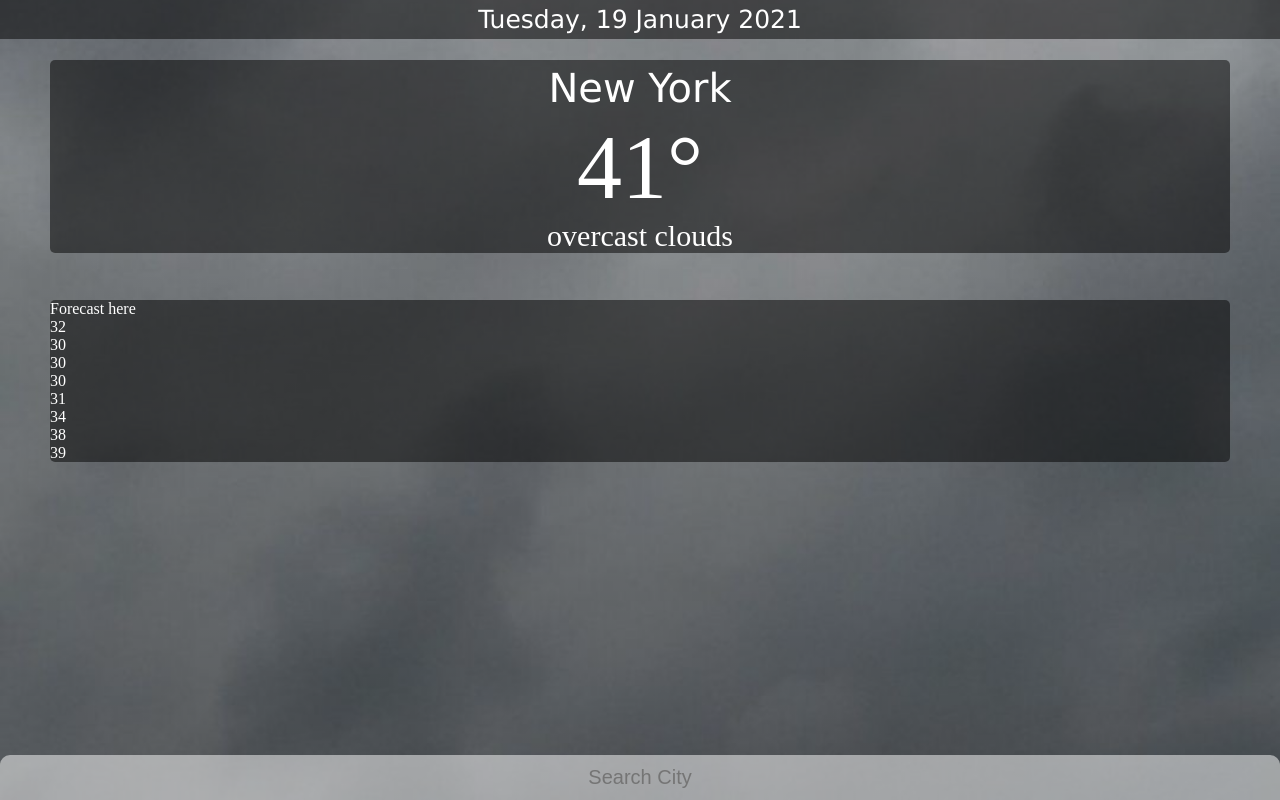
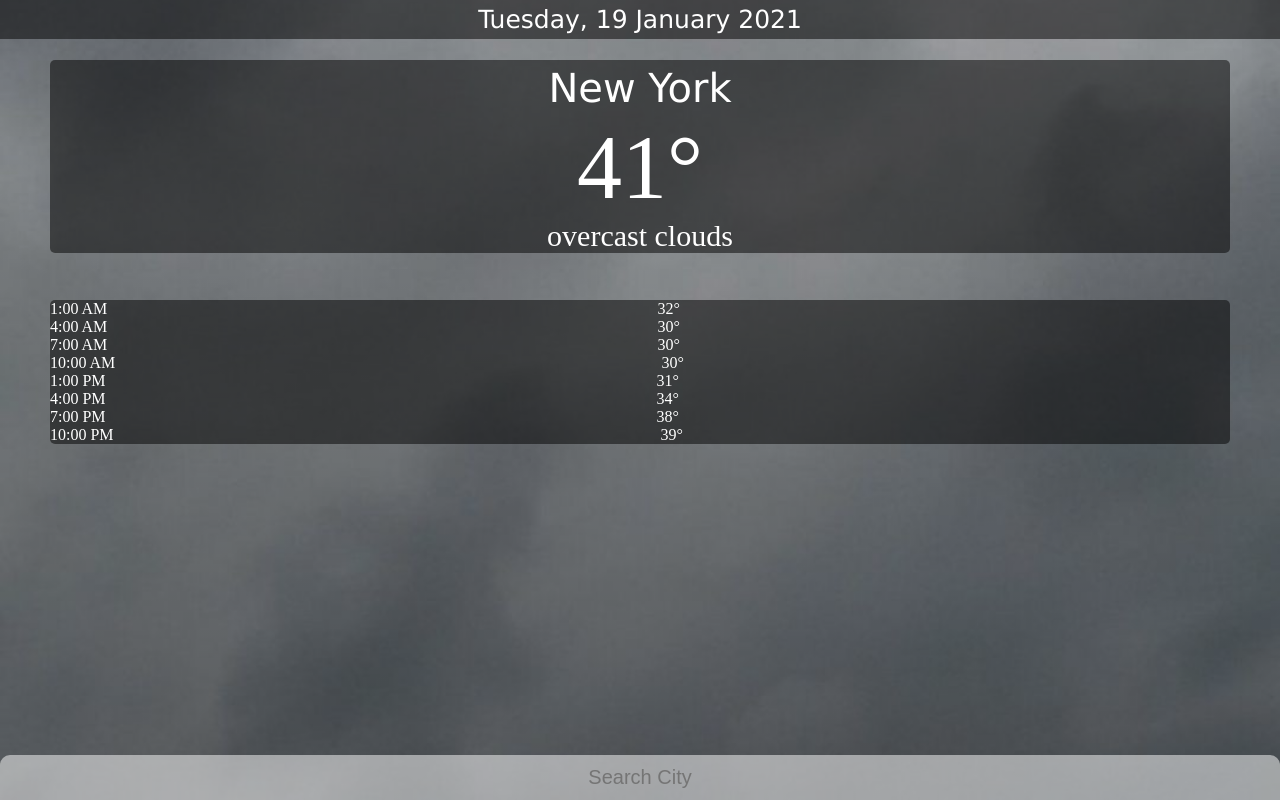
Before and after one commit to john-limkeman/Weather-App, a React (Create React App) app: page / in a window 1280 px wide. Built offline with nearby package versions, Linux system fonts and the light colour scheme.

Commit message:
forecast working, need icons

```diff
--- a/src/App.js
+++ b/src/App.js
@@ -17,6 +17,20 @@ const dateBuilder = (d) => {
 
 }
 
+const timeBuilder = (d) => {
+  let hours = d.getHours() + 1;
+  if (hours > 11 && hours < 24) { //PM
+    if (hours > 12) {
+      hours = hours - 12;
+    }
+    return `${hours}:00 PM`
+  }
+  else { //AM
+    if (hours == 24) {
+      hours = hours - 12;
+    } return `${hours}:00 AM`
+  }
+}
 function App() {
   const [city, setCity] = useState('');
   const [weather, setWeather] = useState({
@@ -386,10 +400,11 @@ function App() {
     }
   }
   const fetchForecast = () => {
-    fetch(`${api.base}weather?q=${city}&units=imperial&APPID=${api.key}&cnt=8`)
+    fetch(`${api.base}forecast?q=${city}&units=imperial&APPID=${api.key}&cnt=8`)
       .then(res =>
         res.json())
       .then(result => {
+        console.log(result);
         setForecast(result);
       });
   };
@@ -414,7 +429,9 @@ function App() {
       return 'app snow';
     } else return 'app fog'
   };
-
+ const getWeatherIcon = (w) => {
+   //add weather icons to assets and then return their img address.
+ }
   return (
     <div>
       <div className={(typeof weather.main != "undefined") ? getBackground(weather.weather[0].main) : 'app sunny'}>
@@ -423,42 +440,62 @@ function App() {
           <div className="date-box">
             <div className='date'>{dateBuilder(new Date())}</div>
           </div>
+
+
           <div className="weather-box">
             <div className='location'>{weather.name}</div>
             <div className="temp">{Math.round(weather.main.temp)}°</div>
             <div className="conditions" >{weather.weather[0].description}</div>
           </div>
-          <div className="forecast-box"> Forecast here
-            <div className="3hr" value={forecast.list[0]}>
-              <span>{Math.round(forecast.list[0].main.temp)}</span>
-              <span>{forecast.list[0].weather.main}</span>
+
+
+          <div className="forecast-box">
+            <div className="hr" value={forecast.list[0]}>
+              <div className="forecastTime">{timeBuilder(new Date(forecast.list[0].dt * 1000))}
+              </div>
+              <span>{Math.round(forecast.list[0].main.temp)}°</span>
+              <p>{forecast.list[0].weather.main}</p>
             </div>
-            <div className="6hr" value={forecast.list[1]}>
-              <span>{Math.round(forecast.list[1].main.temp)}</span>
+            <div className="hr" value={forecast.list[1]}>
+              <div className="forecastTime">{timeBuilder(new Date(forecast.list[1].dt * 1000))}
+              </div>
+            <span>{Math.round(forecast.list[1].main.temp)}°</span>
               <span>{forecast.list[1].weather.main}</span>
             </div>
-            <div className="9hr" value={forecast.list[2]}>
-              <span>{Math.round(forecast.list[2].main.temp)}</span>
+            <div className="hr" value={forecast.list[2]}>
+              <div className="forecastTime">{timeBuilder(new Date(forecast.list[2].dt * 1000))}
+              </div>
+            <span>{Math.round(forecast.list[2].main.temp)}°</span>
               <span>{forecast.list[2].weather.main}</span>
             </div>
-            <div className="12hr" value={forecast.list[3]}>
-              <span>{Math.round(forecast.list[3].main.temp)}</span>
+            <div className="hr" value={forecast.list[3]}>
+              <div className="forecastTime">{timeBuilder(new Date(forecast.list[3].dt * 1000))}
+              </div>
+            <span>{Math.round(forecast.list[3].main.temp)}°</span>
               <span>{forecast.list[3].weather.main}</span>
             </div>
-            <div className="15hr" value={forecast.list[4]}>
-              <span>{Math.round(forecast.list[4].main.temp)}</span>
-              <span>{forecast.list[4].weather.main}</span>
+            <div className="hr" value={forecast.list[4]}>
+              <div className="forecastTime">{timeBuilder(new Date(forecast.list[4].dt * 1000))}
+              </div>
+            <span>{Math.round(forecast.list[4].main.temp)}°</span>
+              <h6>{forecast.list[4].weather.main}</h6>
             </div>
-            <div className="18hr" value={forecast.list[5]}>
-              <span>{Math.round(forecast.list[5].main.temp)}</span>
+            <div className="hr" value={forecast.list[5]}>
+              <div className="forecastTime">{timeBuilder(new Date(forecast.list[5].dt * 1000))}
+              </div>
+            <span>{Math.round(forecast.list[5].main.temp)}°</span>
               <span>{forecast.list[5].weather.main}</span>
             </div>
-            <div className="21hr" value={forecast.list[6]}>
-              <span>{Math.round(forecast.list[6].main.temp)}</span>
+            <div className="hr" value={forecast.list[6]}>
+              <div className="forecastTime">{timeBuilder(new Date(forecast.list[6].dt * 1000))}
+              </div>
+            <span>{Math.round(forecast.list[6].main.temp)}°</span>
               <span>{forecast.list[6].weather.main}</span>
             </div>
-            <div className="24hr" value={forecast.list[7]}>
-              <span>{Math.round(forecast.list[7].main.temp)}</span>
+            <div className="hr" value={forecast.list[7]}>
+              <div className="forecastTime">{timeBuilder(new Date(forecast.list[7].dt * 1000))}
+              </div>
+            <span>{Math.round(forecast.list[7].main.temp)}°</span>
               <span>{forecast.list[7].weather.main}</span>
             </div>
           </div>
--- a/src/index.css
+++ b/src/index.css
@@ -62,8 +62,23 @@ main{
   left: 50px;
   right: 50px;
   border-radius: 5px;
+
+  display: flex;
+  flex-wrap: wrap;
+  flex-direction: column;
+  justify-content: space-between;
 }
 
+.hr{
+  display: flex;
+  flex-direction: row;
+  justify-content: space-between;
+  width: 100%
+}
+
+.forecast-box span{
+  justify-self: right;
+}
 
 .search{
   position: absolute;
```
Also changed, not shown: 1 other file (tests, documents, lock files or other folders).
